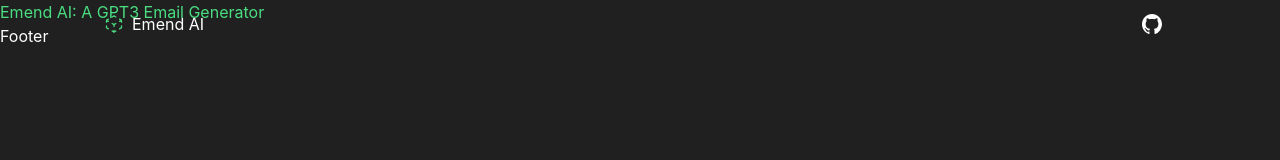
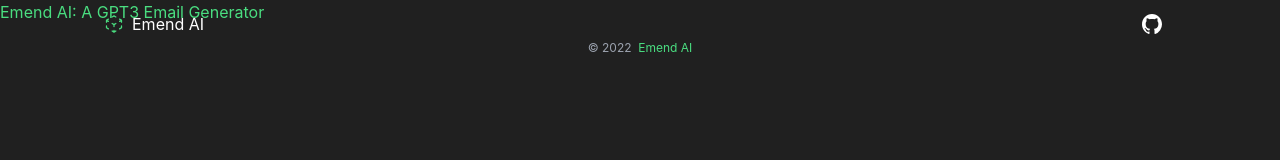
Before and after one commit to brysonbw/emend-ai, a Next.js app: page / in a window 1280 px wide. Shown: the top 160 px of the page. Built offline with nearby package versions, Linux system fonts and the light colour scheme.

Commit message:
added footer styling

```diff
--- a/components/Footer.tsx
+++ b/components/Footer.tsx
@@ -1,5 +1,16 @@
+import Link from 'next/link';
 import React from 'react';
 
 export default function Footer() {
-  return <h1 className="text-white">Footer</h1>;
+  return (
+    <footer className="text-center mt-auto text-xs">
+      <div className="text-center text-gray-400 p-4">
+        {`© ${new Date().getFullYear()}`}
+
+        <Link className="text-primary hover:underline no-underline" href="/">
+          &nbsp; Emend AI
+        </Link>
+      </div>
+    </footer>
+  );
 }
```
